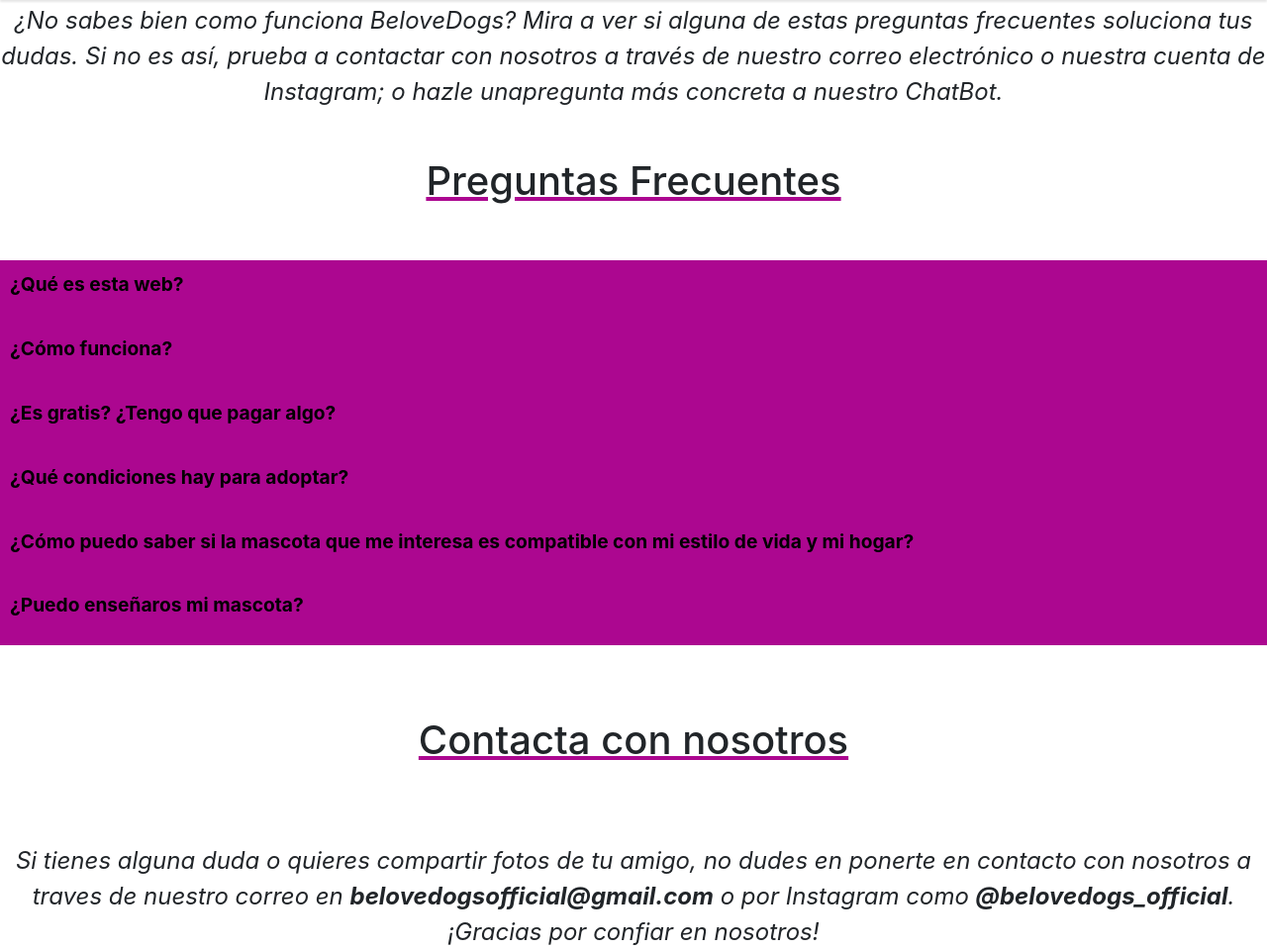
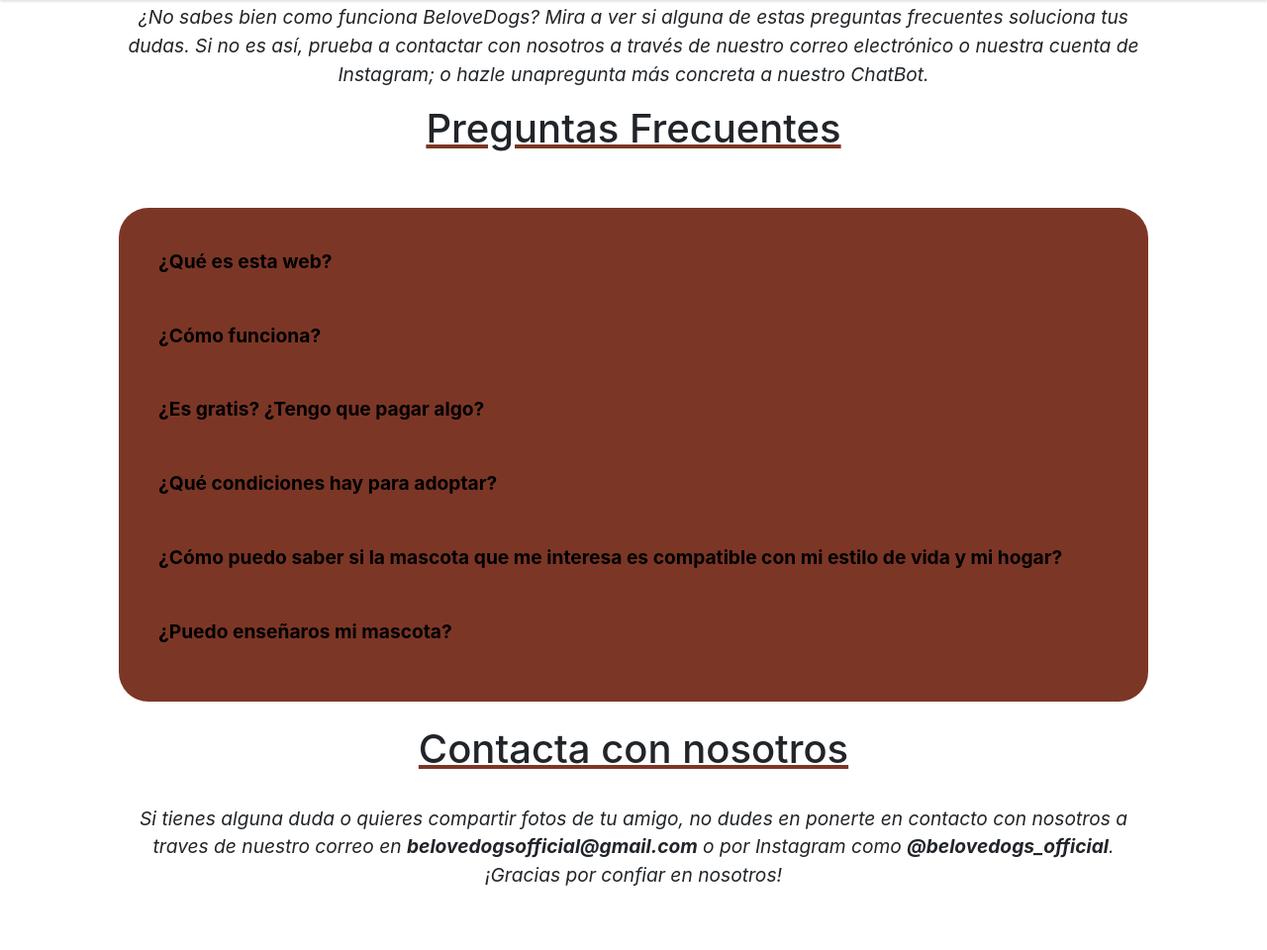
Before and after one commit to ignamart03/BeloveDogs_PHP, a PHP site: page /ayuda.php in a window 1280 px wide. Shown: the part 59-1019 px from the top of the page at 99% size. After the commit the page ends 954 px from the top, so only its background shows below. Run offline with PHP 8.4, Linux system fonts and the light colour scheme.

Commit message:
Changes ayuda y home

```diff
--- a/ayuda.php
+++ b/ayuda.php
@@ -62,13 +62,12 @@ session_start();
     <br>
     <div class="ayudaS margin-top">
         <i>
-            ¿No sabes bien como funciona BeloveDogs? Mira a ver si alguna de estas preguntas frecuentes soluciona tus dudas.
+            <p>¿No sabes bien como funciona BeloveDogs? Mira a ver si alguna de estas preguntas frecuentes soluciona tus dudas.
             Si no es así, prueba a contactar con nosotros a través de nuestro correo electrónico o nuestra cuenta de Instagram;
-            o hazle unapregunta más concreta a nuestro ChatBot.
+            o hazle unapregunta más concreta a nuestro ChatBot.</p>
         </i>
     </div>
 
-    <br><br>
     <h1>Preguntas Frecuentes</h1>
     <br><br>
 
@@ -140,10 +139,8 @@ session_start();
 
   </div>
 
-    <br><br><br>
+  <br>
     <h1>Contacta con nosotros</h1>
-    <br><br>
-
     <br>
     <div class="ayudaS">
         <i>
--- a/home.php
+++ b/home.php
@@ -197,17 +197,17 @@ session_start();
   <!-- Cajas para las tiendas de artículos de mascotas -->
   <div class="col-sm-6 divsContainer">
     <div class="container divsTitle">
-      <h2 style="margin-top: 30px">¡Las mejores tiendas de Madrid!</h2>
+      <h2 style="margin-top: 30px" class="fontWhite">¡Las mejores tiendas de Madrid!</h2>
       <div class="row rowDivs">
         <div class="storeDiv">
-          <h5>By Mascota 4.5/5⭐</h5>
+          <h5 class="fontWhite">By Mascota 4.5/5⭐</h5>
           <a href="https://www.expertoanimal.com/by-mascota-madrid-neg-7240.html">¡Visita nuestra tienda!</a>
           <div class="map">
             <iframe src="https://www.google.com/maps/embed?pb=!1m18!1m12!1m3!1d3037.358818631912!2d-3.6814389999999997!3d40.423052899999995!2m3!1f0!2f0!3f0!3m2!1i1024!2i768!4f13.1!3m3!1m2!1s0xd4228a2b8460eff%3A0xc8d72c008724689c!2sCalle%20de%20Castell%C3%B3%2C%2010%2C%2028001%20Madrid!5e0!3m2!1ses!2ses!4v1687082479998!5m2!1ses!2ses" width="100%" height="300px" frameborder="0" style="border:0;" allowfullscreen="" aria-hidden="false" tabindex="0"></iframe>
           </div>
         </div>
         <div class="storeDiv">
-          <h5>PETuluku  4.3/5⭐</h5>
+          <h5 class="fontWhite">PETuluku  4.3/5⭐</h5>
           <a href="https://www.expertoanimal.com/petuluku-madrid-neg-7238.html">¡Visita nuestra tienda!</a>
           <div class="map">
             <iframe src="https://www.google.com/maps/embed?pb=!1m18!1m12!1m3!1d3037.004918002914!2d-3.7145182!3d40.43088999999999!2m3!1f0!2f0!3f0!3m2!1i1024!2i768!4f13.1!3m3!1m2!1s0xd4228685cc4cdf3%3A0xecf993eab4a7494b!2sC.%20de%20Andr%C3%A9s%20Mellado%2C%204%2C%2028015%20Madrid!5e0!3m2!1ses!2ses!4v1687085261137!5m2!1ses!2ses" width="100%" height="300px" frameborder="0" style="border:0;" allowfullscreen="" aria-hidden="false" tabindex="0"></iframe>
--- a/styles/ayuda.css
+++ b/styles/ayuda.css
@@ -1,10 +1,14 @@
 h1 {
     text-align: center;
-    text-decoration: underline solid #ac0790;
+    text-decoration: underline solid #7C3626;
 }
 
 .allBoxes {
-    background-color: #ac0790;
+    background-color: #7C3626;
+    padding: 20px;
+    margin-left: 120px;
+    margin-right: 120px;
+    border-radius: 30px;
 }
 
 .caja {
@@ -13,8 +17,10 @@ h1 {
     cursor: pointer;
     font-size: 120%;
     color: white;
+    margin: 10px;
+    border-radius: 10px;
+    box-sizing: border-box;
 }
-
 .titulo {
     font-style: inherit;
     color: black;
@@ -37,8 +43,10 @@ h1 {
 
 .ayudaS {
     display: flex;
-    font-size: 150%;
+    font-size: 120%;
     text-align: center;
+    margin-left: 120px;
+    margin-right: 120px;
 }
 
 @keyframes fade-in {
--- a/styles/base.css
+++ b/styles/base.css
@@ -50,7 +50,7 @@
     display: flex;
     align-items: center;
     justify-content: center;
-    background-color: #C5CBD3;
+    background-color: #7c3626;
 }
 
 @media only screen and (max-width: 800px) {
@@ -71,3 +71,7 @@
 .margin-top{
     margin-top: 3%;
 }
+
+.fontWhite {
+    color: white;
+}
```
